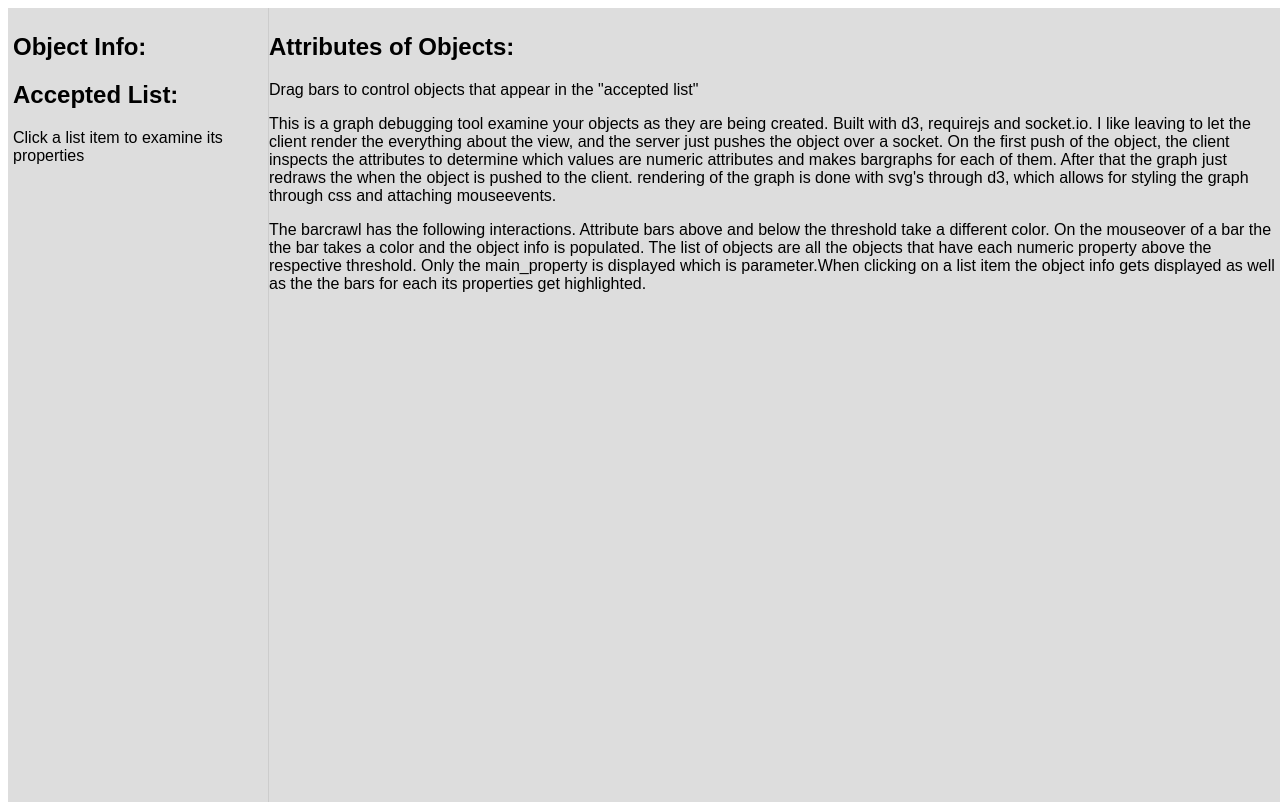
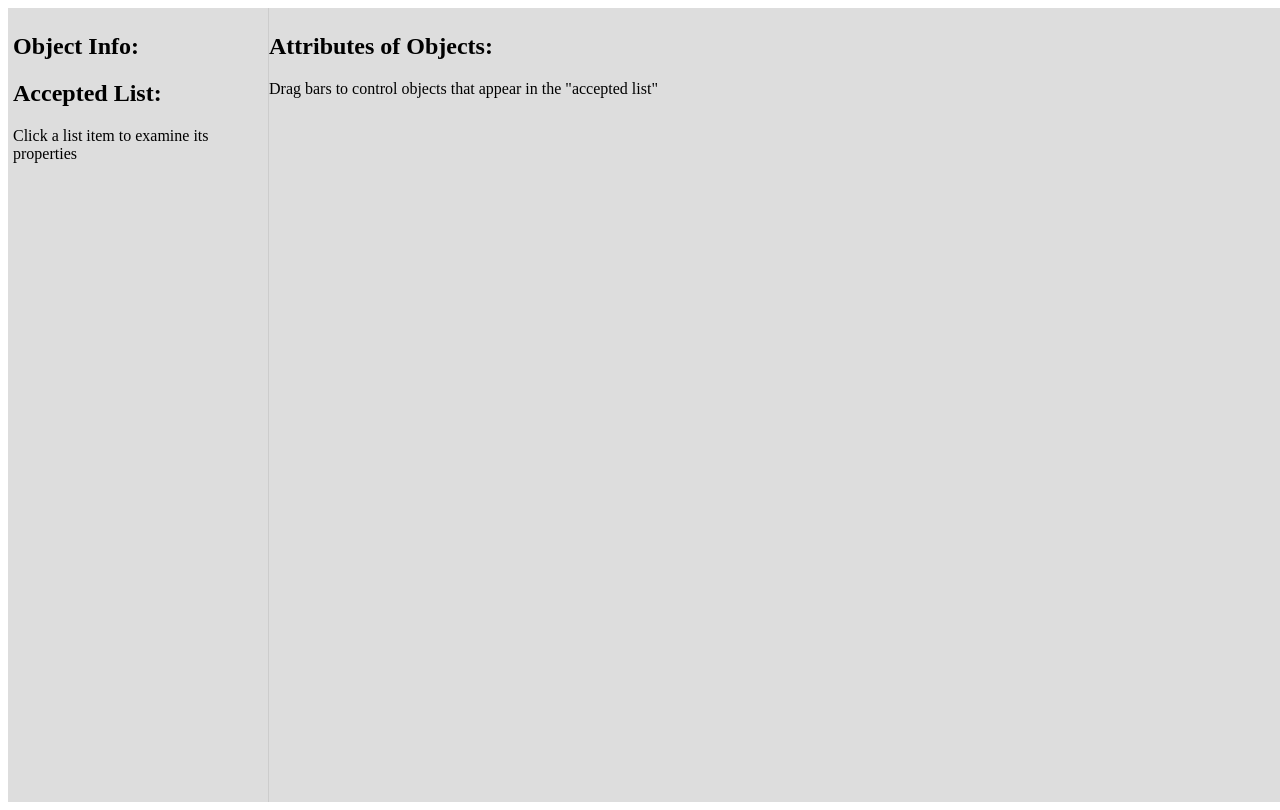
Before and after one commit to aedoran/barcrawl, a website: page index.html in a window 1280 px wide. Drawn offline with Linux system fonts and the light colour scheme; no server answers.

Commit message:
updated readme as well as moved some content out of index

```diff
--- a/index.html
+++ b/index.html
@@ -1,6 +1,5 @@
 <html>
   <head>
-    <!--  <link href='http://fonts.googleapis.com/css?family=Electrolize' rel='stylesheet' type='text/css'> -->
     <script data-main="scripts/main" src="scripts/require.js"></script>
     <link href="css/style.css" rel="stylesheet" type="text/css">
   </head>
@@ -17,22 +16,6 @@
       <h2>Attributes of Objects:</h2>
       <p>Drag bars to control objects that appear in the "accepted list"</p>
       <div id="props"></div>
-      <p>This is a graph debugging tool examine your objects as they are being created.
-      Built with d3, requirejs and socket.io.  I like leaving to let the client render
-      the everything about the view, and the server just pushes the object over a socket.
-      On the first push of the object, the client inspects the attributes to determine
-      which values are numeric attributes and makes bargraphs for each of them.  After
-      that the graph just redraws the when the object is pushed to the client.
-      rendering of the graph is done with svg's through d3, which allows for styling the
-      graph through css and attaching mouseevents.</p>
-      <p>
-      The barcrawl has the following interactions.  Attribute bars above and below the
-      threshold take a different color.  On the mouseover of a bar the the bar takes a color
-      and the object info is populated.  The list of objects are all the objects that have
-      each numeric property above the respective threshold. Only the main_property is
-      displayed which is parameter.When clicking on a list item the object info gets displayed
-      as well as the the bars for each its properties get highlighted.
-      </p>
     </div>
   </body>
 
--- a/public/css/style.css
+++ b/public/css/style.css
@@ -1,6 +1,3 @@
-body {
-  font-family: 'Electrolize', sans-serif;
-}
 
 .frame {
   background-color:#ddd;
--- a/public/scripts/main.js
+++ b/public/scripts/main.js
@@ -2,8 +2,8 @@ require(['barcrawl','lib/socket.io'],function(barcrawl,socketio) {
 
 
   var bc = barcrawl.create({
-    max_values : {'value1' : 100, 'value2' : 100, 'value3' : 100},
-    values : ['value1','value2','value3'],
+    max_values : {'value1' : 100, 'value2' : 100, 'value3' : 100, 'value3' : 40},
+    values : ['value1','value2','value3','value4'],
     num_of_bars : 90,
 
   });
--- a/streams/test.js
+++ b/streams/test.js
@@ -12,6 +12,7 @@ var teststream = function(args) {
          value1 : 50*Math.sin((new Date()).getTime()/1000)+50,
          value2 : 100*Math.random(),
          value3 : 50*Math.sin((new Date()).getTime()/2500)+50,
+         value4 : 12*Math.random(),
          text   : "yo"
        });
       c = c +1;
```
Also changed, not shown: ReadMe.md.
